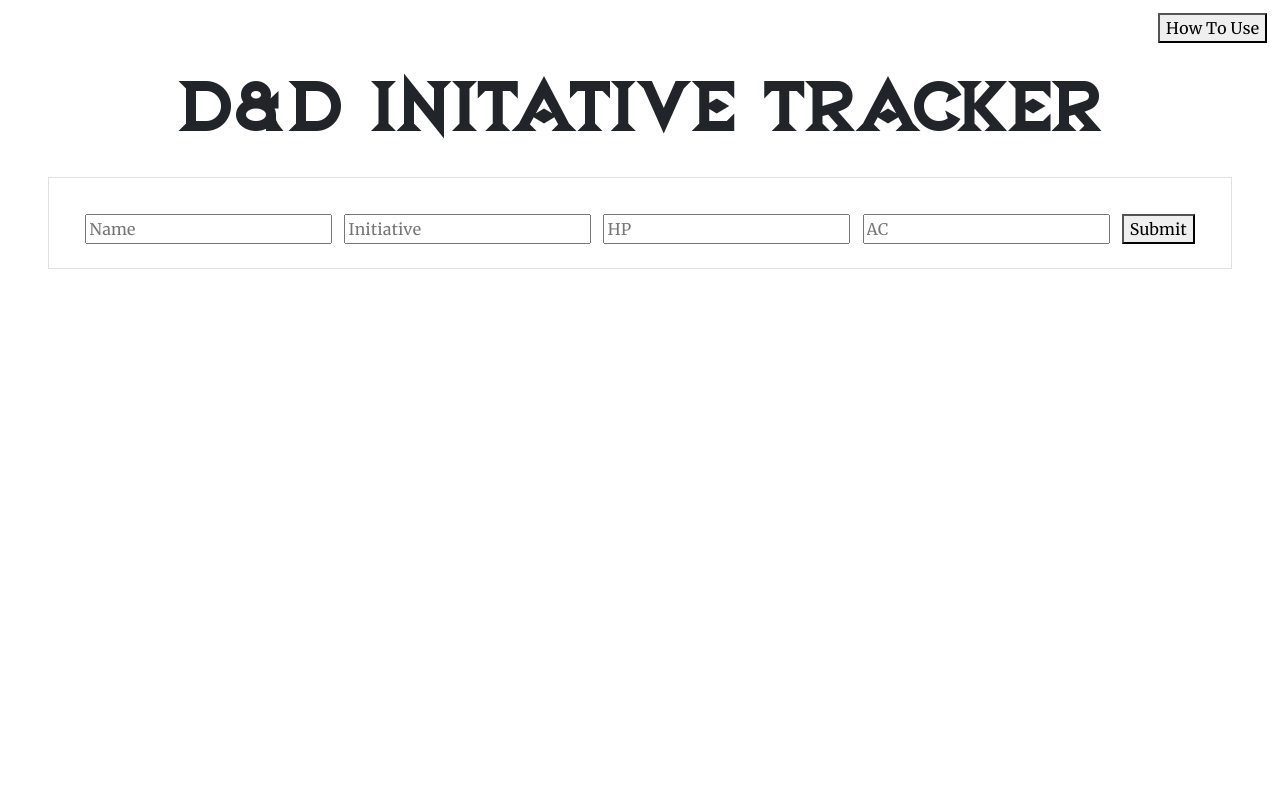
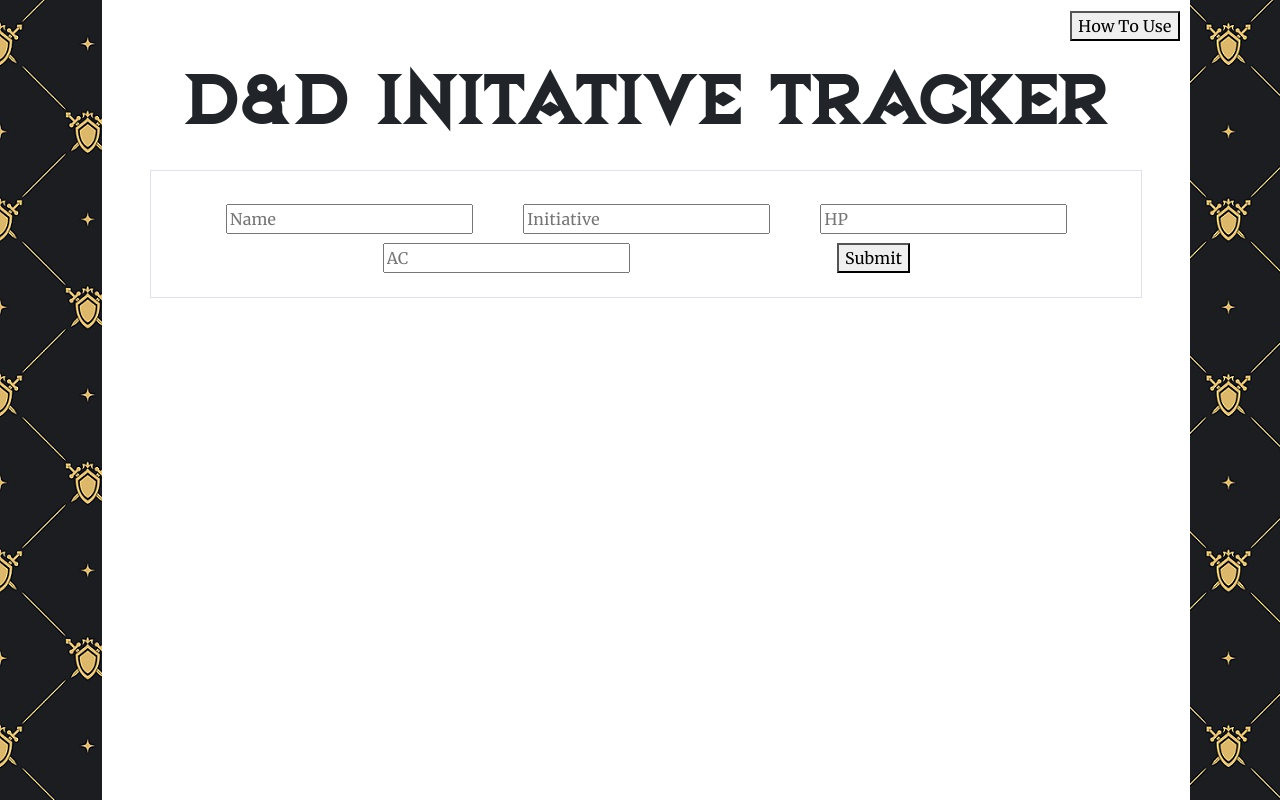
Before and after one commit to rnahill/initiative-tracker, a React (Vite) app: page / in a window 1280 px wide. Built offline with nearby package versions, Linux system fonts and the light colour scheme.

Commit message:
changed css and added background image

```diff
--- a/src/App.css
+++ b/src/App.css
@@ -0,0 +1,3 @@
+main {
+    background-image: url("./assets/images/background.jpg");
+}
--- a/src/pages/HomePage/index.jsx
+++ b/src/pages/HomePage/index.jsx
@@ -18,7 +18,7 @@
 
 
     return (
-        <div>
+    <div style={{height: "100vh", width: "85%", background: "white", position:"relative", left:"8%"}}>
             <div className=" d-flex justify-content-end">
                 <button className="howToBtn">
                     <Link to="/HowTo" style={{ textDecoration: 'none', color: 'black' }}>How To Use</Link>
```
Also changed, not shown: src/assets/images/background.jpg (added).
